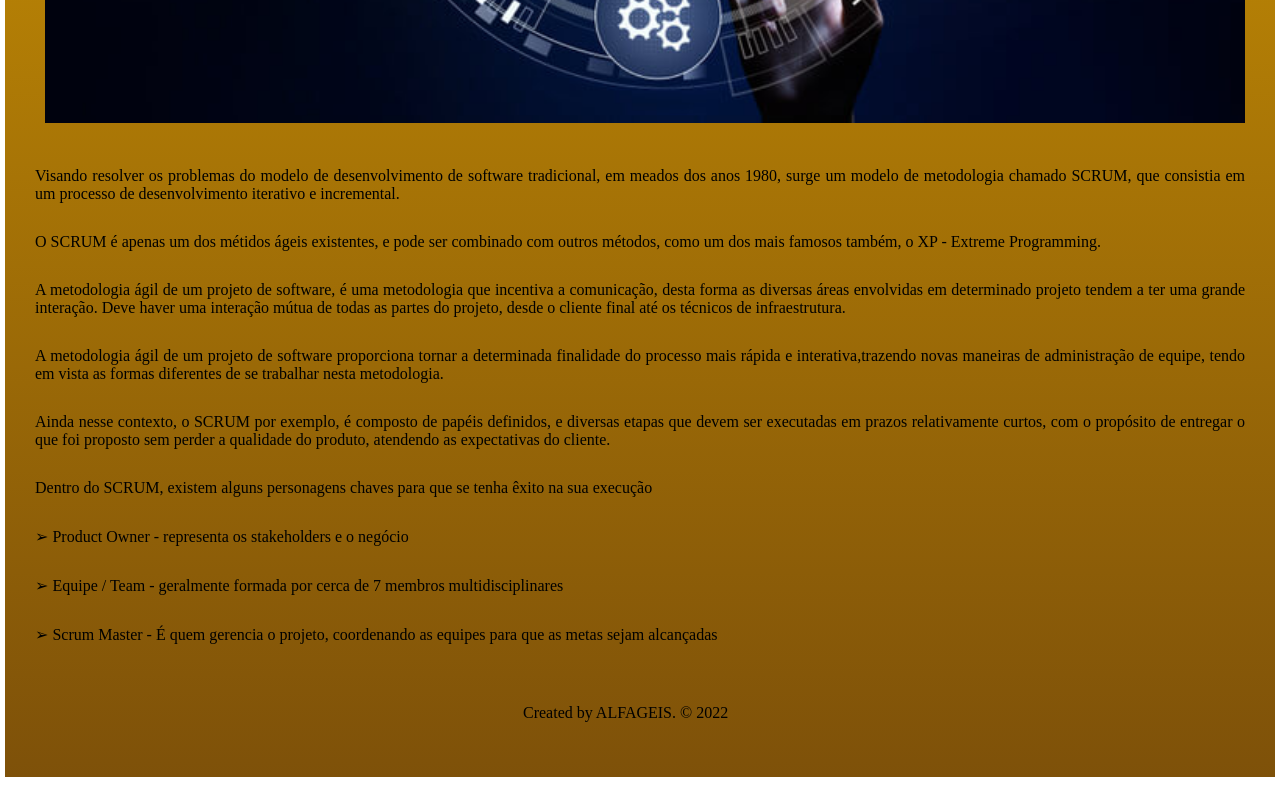
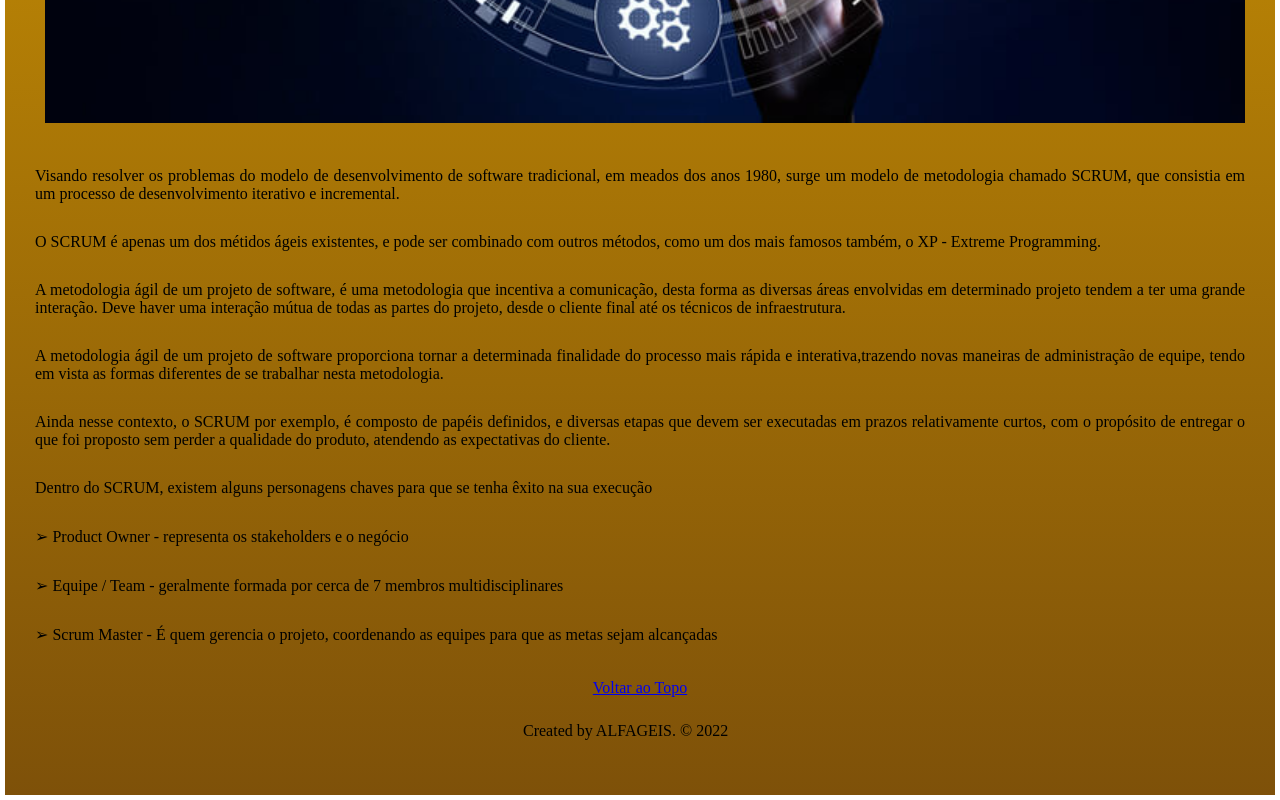
Before and after one commit to GabrielFormoso/ALFAGEIS-PCA, a plain HTML site: page home.html in a window 1280 px wide. Shown: the part 1112-1912 px from the top of the page. Drawn offline with Linux system fonts and the light colour scheme.

Commit message:
Botao Topo
Voltar ao topo inserido

```diff
--- a/home.html
+++ b/home.html
@@ -53,6 +53,7 @@
 
 
   <footer>
+    <a href="#header">Voltar ao Topo</a>
     <p>Created by ALFAGEIS. © 2022</p>
   </footer>
 </body>
```
Also changed, not shown: ciclo.html (+1 -0 lines), discorrer.html (+1 -0 lines), fases.html (+1 -0 lines), informacoes.html (+1 -0 lines), vantagens.html (+1 -0 lines).
